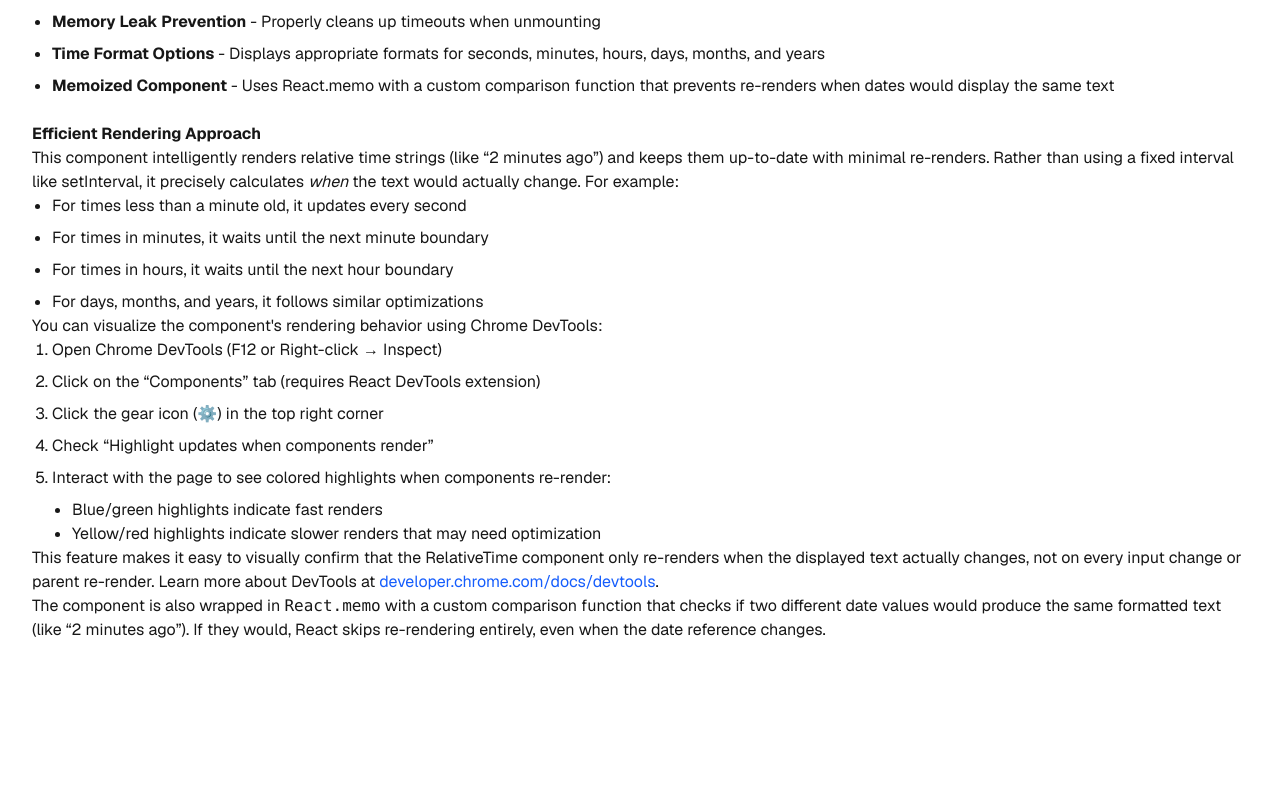
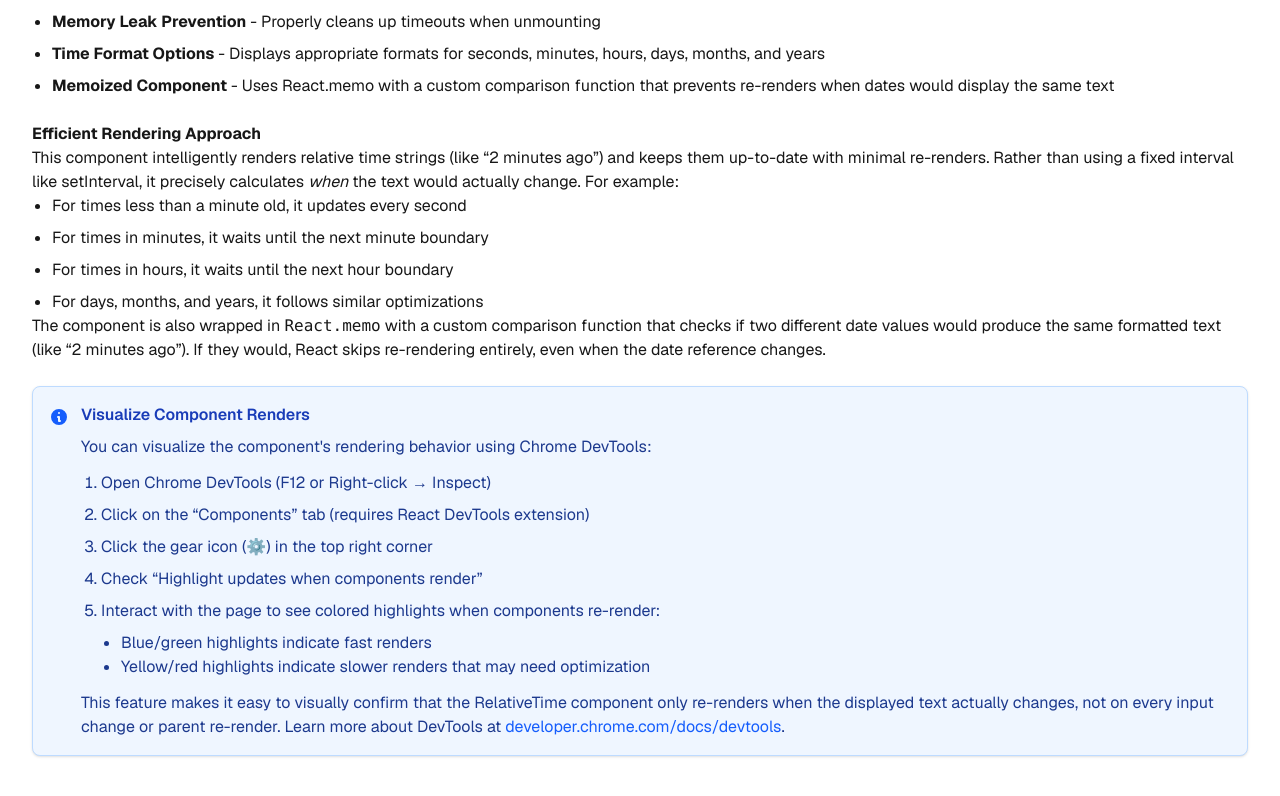
Before and after one commit to brian-gates/relative-time, a Next.js app: page / in a window 1280 px wide. Shown: the part 975-1771 px from the top of the page. Before the commit the page ends 1669 px from the top, so only its background shows below. Built offline with nearby package versions, Linux system fonts and the light colour scheme.

Commit message:
fix: resolve hydration mismatches and improve documentation

```diff
--- a/ecosystem.config.js
+++ b/ecosystem.config.js
@@ -7,7 +7,7 @@ module.exports = {
       cwd: "./", // Set this to the absolute path on your server
       instances: 1,
       autorestart: true,
-      watch: false,
+      watch: true,
       max_memory_restart: "1G",
       env: {
         NODE_ENV: "production",
--- a/src/app/layout.tsx
+++ b/src/app/layout.tsx
@@ -26,7 +26,7 @@ export default function RootLayout({
   children: React.ReactNode;
 }>) {
   return (
-    <html lang="en">
+    <html lang="en" suppressHydrationWarning>
       <body
         className={`${geistSans.variable} ${geistMono.variable} antialiased`}
       >
--- a/src/app/page.tsx
+++ b/src/app/page.tsx
@@ -156,18 +156,49 @@ export default function Home() {
                 </li>
               </ul>
               <p>
-                You can visualize the component&apos;s rendering behavior using
-                Chrome DevTools:
+                The component is also wrapped in <code>React.memo</code> with a
+                custom comparison function that checks if two different date
+                values would produce the same formatted text (like &ldquo;2
+                minutes ago&rdquo;). If they would, React skips re-rendering
+                entirely, even when the date reference changes.
               </p>
-              <ol className="list-decimal pl-5 space-y-2">
-                <li>Open Chrome DevTools (F12 or Right-click → Inspect)</li>
+
+              <div className="my-6 p-4 bg-blue-50 dark:bg-blue-900/30 border border-blue-200 dark:border-blue-800 rounded-lg shadow-sm">
+                <div className="flex items-start gap-3">
+                  <div className="mt-1 text-blue-600 dark:text-blue-400">
+                    <svg
+                      xmlns="http://www.w3.org/2000/svg"
+                      className="h-5 w-5"
+                      viewBox="0 0 20 20"
+                      fill="currentColor"
+                    >
+                      <path
+                        fillRule="evenodd"
+                        d="M18 10a8 8 0 11-16 0 8 8 0 0116 0zm-7-4a1 1 0 11-2 0 1 1 0 012 0zM9 9a1 1 0 000 2v3a1 1 0 001 1h1a1 1 0 100-2v-3a1 1 0 00-1-1H9z"
+                        clipRule="evenodd"
+                      />
+                    </svg>
+                  </div>
+                  <div>
+                    <h4 className="font-semibold text-blue-800 dark:text-blue-300 mb-2">
+                      Visualize Component Renders
+                    </h4>
+                    <p className="text-blue-900 dark:text-blue-100 mb-3">
+                      You can visualize the component&apos;s rendering behavior
+                      using Chrome DevTools:
+                    </p>
+                    <ol className="list-decimal pl-5 space-y-2 text-blue-900 dark:text-blue-100">
                       <li>
-                  Click on the &ldquo;Components&rdquo; tab (requires React
-                  DevTools extension)
+                        Open Chrome DevTools (F12 or Right-click → Inspect)
+                      </li>
+                      <li>
+                        Click on the &ldquo;Components&rdquo; tab (requires
+                        React DevTools extension)
                       </li>
                       <li>Click the gear icon (⚙️) in the top right corner</li>
                       <li>
-                  Check &ldquo;Highlight updates when components render&rdquo;
+                        Check &ldquo;Highlight updates when components
+                        render&rdquo;
                       </li>
                       <li>
                         Interact with the page to see colored highlights when
@@ -175,17 +206,17 @@ export default function Home() {
                         <ul className="list-disc pl-5 mt-2">
                           <li>Blue/green highlights indicate fast renders</li>
                           <li>
-                      Yellow/red highlights indicate slower renders that may
-                      need optimization
+                            Yellow/red highlights indicate slower renders that
+                            may need optimization
                           </li>
                         </ul>
                       </li>
                     </ol>
-              <p>
+                    <p className="mt-3 text-blue-900 dark:text-blue-100">
                       This feature makes it easy to visually confirm that the
-                RelativeTime component only re-renders when the displayed text
-                actually changes, not on every input change or parent re-render.
-                Learn more about DevTools at{" "}
+                      RelativeTime component only re-renders when the displayed
+                      text actually changes, not on every input change or parent
+                      re-render. Learn more about DevTools at{" "}
                       <a
                         href="https://developer.chrome.com/docs/devtools"
                         target="_blank"
@@ -196,14 +227,9 @@ export default function Home() {
                       </a>
                       .
                     </p>
-
-              <p>
-                The component is also wrapped in <code>React.memo</code> with a
-                custom comparison function that checks if two different date
-                values would produce the same formatted text (like &ldquo;2
-                minutes ago&rdquo;). If they would, React skips re-rendering
-                entirely, even when the date reference changes.
-              </p>
+                  </div>
+                </div>
+              </div>
             </div>
           </div>
         </div>
--- a/src/components/relative-time.tsx
+++ b/src/components/relative-time.tsx
@@ -13,7 +13,17 @@ function RelativeTimeComponent({ date }: { date: Date | string | number }) {
   const [formattedDate, setFormattedDate] = useState(initialValue);
   const timeoutRef = useRef<NodeJS.Timeout | null>(null);
 
+  // Track if component is mounted (client-side only)
+  const [isMounted, setIsMounted] = useState(false);
+
+  // Only run after initial hydration to prevent mismatches
   useEffect(() => {
+    setIsMounted(true);
+  }, []);
+
+  useEffect(() => {
+    if (!isMounted) return;
+
     function updateDisplay() {
       const newFormattedValue = formatRelativeTime(dateObj);
 
@@ -32,15 +42,13 @@ function RelativeTimeComponent({ date }: { date: Date | string | number }) {
         clearTimeout(timeoutRef.current);
       }
     };
-  }, [dateObj, formattedDate]);
+  }, [dateObj, formattedDate, isMounted]);
 
+  // During SSR and first render, use static ISO string
+  // After hydration completes, use the client-side calculated value
   return (
-    <time
-      dateTime={dateObj.toISOString()}
-      title={dateObj.toLocaleString()}
-      suppressHydrationWarning
-    >
-      {formattedDate}
+    <time dateTime={dateObj.toISOString()} title={dateObj.toLocaleString()}>
+      {isMounted ? formattedDate : dateObj.toISOString()}
     </time>
   );
 }
@@ -55,22 +63,16 @@ const arePropsEqual = (
   const nextDate =
     nextProps.date instanceof Date ? nextProps.date : new Date(nextProps.date);
 
-  console.log(
-    `Comparing dates: ${prevDate.toISOString()} vs ${nextDate.toISOString()}`
-  );
-
   // Only re-render if the formatted display text would be different
   const prevText = formatRelativeTime(prevDate);
   const nextText = formatRelativeTime(nextDate);
-  const areEqual = prevText === nextText;
 
-  console.log(
-    `Formatted text: "${prevText}" vs "${nextText}" - Equal: ${areEqual}`
-  );
-
-  return areEqual;
+  return prevText === nextText;
 };
 
 // Export a memoized version of the component that only re-renders when
 // the formatted text would actually change, not just when the date prop changes
+// Note: In development mode with StrictMode enabled (default in Next.js),
+// you'll see components render twice. This is intentional behavior to help
+// detect issues and won't happen in production.
 export const RelativeTime = React.memo(RelativeTimeComponent, arePropsEqual);
```
Also changed, not shown: 1 other file (tests, documents, lock files or other folders). Lines whose indentation alone changed are shown as unchanged.
